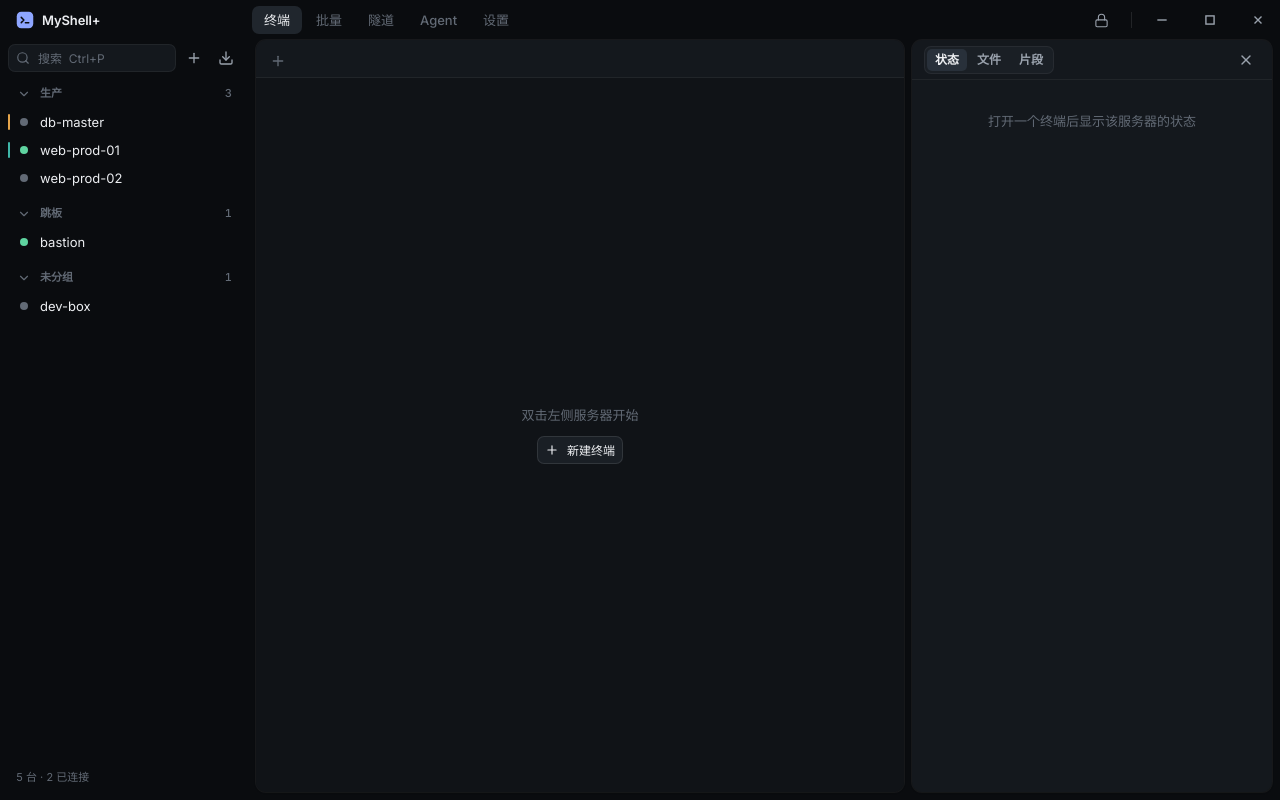
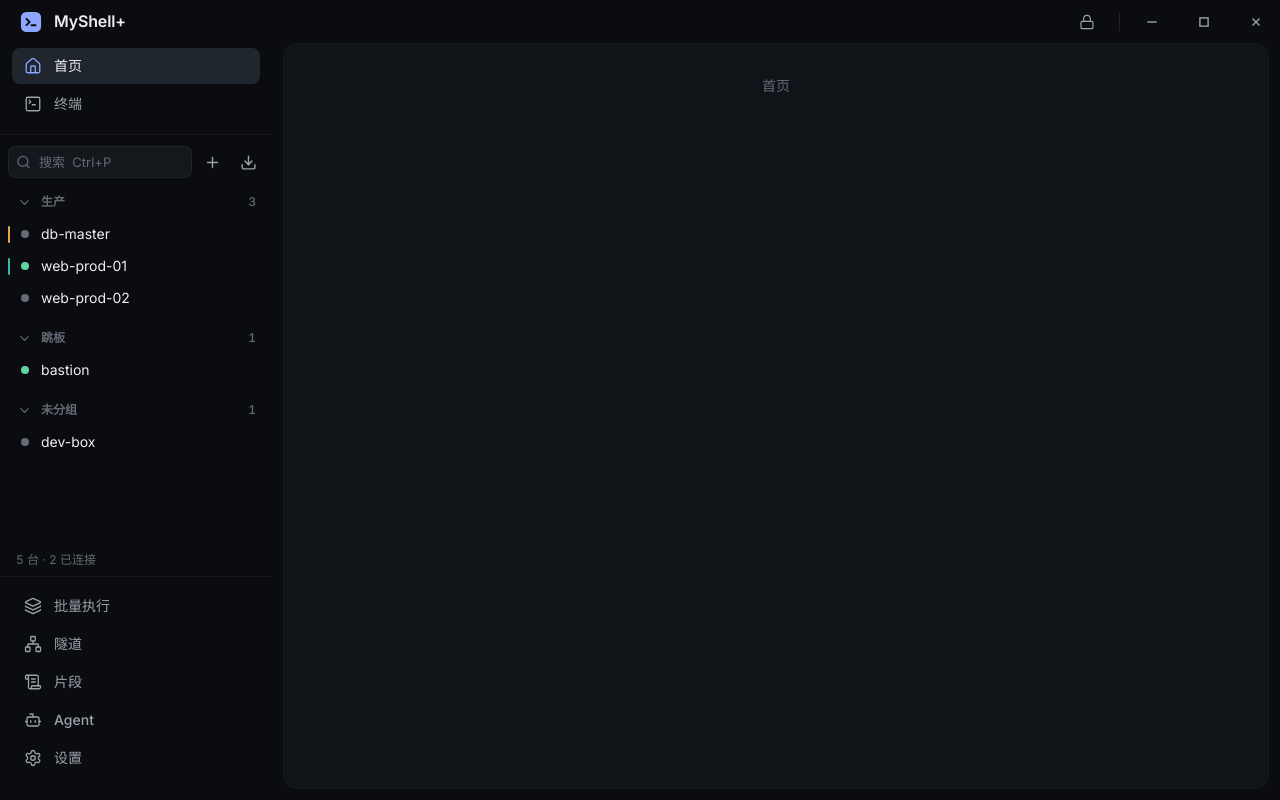
Before and after one commit to cnklpz/myshellplus, a React (Vite) app: page / in a window 1280 px wide. Built offline with nearby package versions, Linux system fonts and the light colour scheme.

Commit message:
feat(ui): sidebar pages (home/terminal), tools as modals, side panel tabs and rail, larger sizing

```diff
--- a/src/App.css
+++ b/src/App.css
@@ -1,57 +1,101 @@
-/* Window frame: dark chrome around a single raised content surface. */
+/* Window frame: dark chrome around raised content surfaces. Sizes use the tokens in base.css. */
 .shell { display: flex; flex-direction: column; height: 100%; background: var(--chrome); }
 
-.titlebar {
-  display: flex; align-items: center; gap: var(--sp-1);
-  height: 40px; flex: none; padding-left: var(--sp-4);
-}
-.tb-brand { display: flex; align-items: center; gap: var(--sp-2); width: 232px; flex: none; font-weight: 600; letter-spacing: -0.01em; }
-.tb-mark { width: 18px; height: 18px; flex: none; }
+.titlebar { display: flex; align-items: center; gap: var(--sp-1); height: 44px; flex: none; padding-left: var(--sp-5); }
+.tb-brand { display: flex; align-items: center; gap: var(--sp-3); flex: none; font-size: var(--fs-lg); font-weight: 600; letter-spacing: -0.01em; }
+.tb-mark { width: 22px; height: 22px; flex: none; }
 .tb-mark rect { fill: var(--accent); }
 .tb-mark path { fill: none; stroke: var(--accent-fg); stroke-width: 2; stroke-linecap: round; stroke-linejoin: round; }
-.tb-nav { display: flex; align-items: center; gap: 2px; }
-.tb-nav > button {
-  height: 28px; padding: 0 var(--sp-3); border: none; border-radius: var(--radius-md);
-  background: transparent; color: var(--fg-2); font-size: var(--fs-md); font-weight: 500; cursor: pointer; white-space: nowrap;
-  transition: color 0.12s, background 0.12s;
-}
-.tb-nav > button:hover { color: var(--fg-0); }
-.tb-nav > button.on { color: var(--fg-0); background: var(--bg-3); }
 .tb-btn {
   display: inline-flex; align-items: center; justify-content: center;
-  width: 44px; height: 40px; border: none; background: transparent; color: var(--fg-1); cursor: pointer; flex: none;
+  width: 48px; height: 44px; border: none; background: transparent; color: var(--fg-1); cursor: pointer; flex: none;
 }
 .tb-btn:hover { background: var(--bg-3); color: var(--fg-0); }
 .tb-btn.close:hover { background: #e5484d; color: #fff; }
 .tb-btn svg { width: 14px; height: 14px; fill: none; stroke: currentColor; stroke-width: 1.2; }
-.tb-btn > .lucide { width: 15px; height: 15px; stroke-width: 1.75; }
-.tb-sep { width: 1px; height: 16px; background: var(--line-strong); margin: 0 var(--sp-1); }
+.tb-btn > .lucide { width: 16px; height: 16px; stroke-width: 1.75; }
+.tb-sep { width: 1px; height: 18px; background: var(--line-strong); margin: 0 var(--sp-1); }
 
 .app {
   display: grid;
-  grid-template-columns: 248px minmax(0, 1fr);
+  grid-template-columns: 272px minmax(0, 1fr);
   flex: 1 1 auto; min-height: 0;
-  padding: 0 var(--sp-2) var(--sp-2) 0;
-  gap: var(--sp-2);
+  padding: 0 var(--sp-3) var(--sp-3) 0;
+  gap: var(--sp-3);
 }
-.app.with-side { grid-template-columns: 248px minmax(0, 1fr) 360px; }
+.app.with-side { grid-template-columns: 272px minmax(0, 1fr) 380px; }
+.app.with-rail { grid-template-columns: 272px minmax(0, 1fr) 48px; }
 
+/* ---------- sidebar ---------- */
 .sidebar { display: flex; flex-direction: column; min-height: 0; background: var(--chrome); }
-.main, .side {
+.sb { display: flex; flex-direction: column; min-height: 0; height: 100%; }
+.sb-pages, .sb-tools { display: flex; flex-direction: column; gap: 2px; padding: var(--sp-2) var(--sp-3); flex: none; }
+.sb-pages { padding-top: var(--sp-1); }
+.sb-tools { box-shadow: inset 0 1px 0 var(--line); padding-top: var(--sp-3); padding-bottom: var(--sp-3); }
+.sb-hosts { flex: 1 1 auto; min-height: 0; display: flex; flex-direction: column; box-shadow: inset 0 1px 0 var(--line); margin-top: var(--sp-1); padding-top: var(--sp-2); }
+.sb-item {
+  display: flex; align-items: center; gap: var(--sp-3);
+  height: var(--h-md); padding: 0 var(--sp-3); border: none; border-radius: var(--radius-md);
+  background: transparent; color: var(--fg-1); font-size: var(--fs-md); font-weight: 500; cursor: pointer; text-align: left;
+  transition: background 0.12s, color 0.12s;
+}
+.sb-item:hover { background: var(--bg-2); color: var(--fg-0); }
+.sb-item.on { background: var(--bg-3); color: var(--fg-0); }
+.sb-item > svg { width: 18px; height: 18px; flex: none; stroke-width: 1.75; }
+.sb-item.on > svg { color: var(--accent); }
+.sb-item > span:first-of-type { flex: 1 1 auto; }
+.sb-count { flex: none; min-width: 22px; height: 20px; padding: 0 6px; border-radius: 10px; background: var(--bg-4); color: var(--fg-1); font-size: var(--fs-xs); font-weight: 600; display: inline-flex; align-items: center; justify-content: center; font-variant-numeric: tabular-nums; }
+
+/* ---------- content surfaces ---------- */
+.main, .side, .side-rail {
   display: flex; flex-direction: column; min-width: 0; min-height: 0;
   background: var(--bg-0); border-radius: var(--radius-lg); overflow: hidden;
   box-shadow: 0 0 0 1px var(--line), 0 1px 2px rgba(0, 0, 0, 0.3);
 }
 .side { background: var(--bg-1); }
 .view { position: relative; flex: 1 1 auto; min-height: 0; flex-direction: column; }
-.side-toggles {
-  position: absolute; top: 46px; right: var(--sp-2); z-index: 5;
-  display: flex; flex-direction: column; gap: 2px;
-  padding: 3px; background: var(--bg-2); border-radius: var(--radius-md); box-shadow: var(--shadow);
+
+/* Side panel: full-width tabs, collapse button aligned on the same row. */
+.side-tabs {
+  display: flex; align-items: stretch; height: 48px; flex: none; padding: 0 var(--sp-2);
+  box-shadow: inset 0 -1px 0 var(--line);
 }
+.side-tabs > button {
+  flex: 1 1 0; display: inline-flex; align-items: center; justify-content: center; gap: var(--sp-2);
+  border: none; background: transparent; color: var(--fg-2); font-size: var(--fs-md); font-weight: 500; cursor: pointer;
+  position: relative; transition: color 0.12s;
+}
+.side-tabs > button svg { width: 16px; height: 16px; stroke-width: 1.75; }
+.side-tabs > button:hover { color: var(--fg-0); }
+.side-tabs > button.on { color: var(--fg-0); }
+.side-tabs > button.on::after {
+  content: ""; position: absolute; left: var(--sp-4); right: var(--sp-4); bottom: 0; height: 2px; border-radius: 2px; background: var(--accent);
+}
+.side-tabs > .side-collapse { flex: 0 0 40px; color: var(--fg-2); }
+.side-body { flex: 1 1 auto; min-height: 0; display: flex; flex-direction: column; }
 
-/* Full-page views (batch, tunnels, agent, settings) */
+/* Collapsed side panel: slim icon rail */
+.side-rail { align-items: center; gap: var(--sp-1); padding: var(--sp-2) 0; background: var(--bg-1); }
+.side-rail-btn {
+  width: 36px; height: 36px; border: none; border-radius: var(--radius-md); background: transparent;
+  color: var(--fg-1); cursor: pointer; display: inline-flex; align-items: center; justify-content: center;
+}
+.side-rail-btn:hover { background: var(--bg-3); color: var(--fg-0); }
+.side-rail-btn svg { width: 18px; height: 18px; stroke-width: 1.75; }
+
+/* ---------- full-page views (also used inside PageModal) ---------- */
 .page { display: flex; flex-direction: column; flex: 1 1 auto; min-height: 0; }
-.page-header { display: flex; align-items: center; gap: var(--sp-2); height: 56px; padding: 0 var(--sp-6); flex: none; }
+.page-header { display: flex; align-items: center; gap: var(--sp-3); height: 64px; padding: 0 var(--sp-6); flex: none; }
 .page-header h1 { font-size: var(--fs-xl); font-weight: 600; letter-spacing: -0.02em; margin: 0; }
 .page-body { flex: 1 1 auto; min-height: 0; overflow: auto; padding: var(--sp-2) var(--sp-6) var(--sp-6); }
+
+.page-modal-overlay { z-index: 90; }
+.page-modal {
+  position: relative; display: flex; flex-direction: column;
+  max-width: calc(100vw - 64px); height: min(820px, calc(100vh - 96px));
+  background: var(--bg-0); border-radius: 14px; box-shadow: var(--shadow); overflow: hidden;
+}
+/* Close button sits on the page header line; headers leave room for it. */
+.page-modal-close { position: absolute; top: 14px; right: var(--sp-4); z-index: 3; }
+.page-modal .page-header { padding-right: 64px; }
+.snippets-modal-body { flex: 1 1 auto; min-height: 0; display: flex; flex-direction: column; padding: 0 var(--sp-4) var(--sp-4); }
--- a/src/App.tsx
+++ b/src/App.tsx
@@ -1,6 +1,8 @@
 import { listen } from "@tauri-apps/api/event";
-import { Activity, FolderOpen, ScrollText, X } from "lucide-react";
+import { Activity, FolderOpen, PanelRightClose, ScrollText } from "lucide-react";
 import { useEffect } from "react";
+import { PageModal } from "./components/PageModal";
+import { Sidebar } from "./components/Sidebar";
 import { Titlebar } from "./components/Titlebar";
 import { Toasts } from "./components/ui";
 import { AgentView } from "./features/agent/AgentView";
@@ -8,7 +10,7 @@ import { PromptCenter } from "./features/agent/PromptCenter";
 import { BatchView } from "./features/batch/BatchView";
 import { FilesPanel } from "./features/files/FilesPanel";
 import { HostEditor } from "./features/hosts/HostEditor";
-import { HostSidebar } from "./features/hosts/HostSidebar";
+import { HomeView } from "./features/home/HomeView";
 import { ImportDialog } from "./features/import/ImportDialog";
 import { MonitorPanel } from "./features/monitor/MonitorPanel";
 import { SettingsView } from "./features/settings/SettingsView";
@@ -17,7 +19,7 @@ import { TerminalArea } from "./features/terminal/TerminalArea";
 import { TunnelsView } from "./features/tunnels/TunnelsView";
 import { VaultGate } from "./features/vault/VaultGate";
 import { api, type ConnState, type Latency } from "./lib/api";
-import { type SidePanel, useApp } from "./store";
+import { type SidePanel, type ToolModal, useApp } from "./store";
 import "./App.css";
 
 const PANELS: { id: Exclude<SidePanel, null>; icon: typeof Activity; label: string }[] = [
@@ -45,12 +47,12 @@ async function bootstrap() {
 export default function App() {
   const vault = useApp((s) => s.vault);
   const view = useApp((s) => s.view);
+  const modal = useApp((s) => s.modal);
   const sidePanel = useApp((s) => s.sidePanel);
   const setSidePanel = useApp((s) => s.setSidePanel);
   const panelHostId = useApp((s) => s.panelHostId);
   const editingHost = useApp((s) => s.editingHost);
   const importOpen = useApp((s) => s.importOpen);
-  const panelHost = useApp((s) => s.hosts.find((h) => h.id === s.panelHostId));
 
   useEffect(() => {
     bootstrap();
@@ -70,56 +72,44 @@ export default function App() {
 
   if (!vault) return null;
   const locked = !vault.unlocked;
-  const showSide = view === "terminal" && sidePanel !== null;
+  const onTerminal = view === "terminal";
+  const showSide = onTerminal && sidePanel !== null;
+  const closeModal = () => useApp.getState().setModal(null);
 
   return (
     <div className="shell">
       <Titlebar />
-      <div className={"app" + (showSide ? " with-side" : "")}>
+      <div className={"app" + (showSide ? " with-side" : "") + (onTerminal && !showSide ? " with-rail" : "")}>
         <aside className="sidebar">
-        <HostSidebar />
+          <Sidebar />
         </aside>
 
         <main className="main">
-        {/* Terminals stay mounted while other views are shown so xterm state is kept. */}
-        <div className="view" style={{ display: view === "terminal" ? "flex" : "none" }}>
+          {/* Terminals stay mounted on every page so xterm state is kept. */}
+          <div className="view" style={{ display: onTerminal ? "flex" : "none" }}>
             <TerminalArea />
-          {view === "terminal" && sidePanel === null && (
-            <div className="side-toggles">
-              {PANELS.map((p) => (
-                <button key={p.id} className="icon-btn" title={p.label} onClick={() => setSidePanel(p.id)}>
-                  <p.icon />
-                </button>
-              ))}
+          </div>
+          {view === "home" && (
+            <div className="view" style={{ display: "flex" }}>
+              <HomeView />
             </div>
           )}
-        </div>
-        {/* Batch stays mounted so a running batch and its history survive view switches. */}
-        <div className="view" style={{ display: view === "batch" ? "flex" : "none" }}>
-          <BatchView />
-        </div>
-        {view === "tunnels" && <TunnelsView />}
-        {view === "agent" && <AgentView />}
-        {view === "settings" && <SettingsView />}
         </main>
 
         {showSide && (
-        <aside className="side panel">
-          <div className="panel-header">
-            <div className="seg">
+          <aside className="side">
+            <div className="side-tabs">
               {PANELS.map((p) => (
                 <button key={p.id} className={sidePanel === p.id ? "on" : ""} onClick={() => setSidePanel(p.id)}>
-                  {p.label}
+                  <p.icon />
+                  <span>{p.label}</span>
                 </button>
               ))}
-            </div>
-            <span className="grow ellipsis faint" style={{ fontWeight: 400, fontSize: "var(--fs-sm)" }}>
-              {panelHost?.name}
-            </span>
-            <button className="icon-btn" title="收起" onClick={() => setSidePanel(null)}>
-              <X />
+              <button className="side-collapse" title="收起" onClick={() => setSidePanel(null)}>
+                <PanelRightClose />
               </button>
             </div>
+            <div className="side-body">
               {sidePanel === "snippets" ? (
                 <SnippetsPanel hostId={panelHostId} />
               ) : panelHostId ? (
@@ -129,12 +119,32 @@ export default function App() {
                   <FilesPanel key={panelHostId} hostId={panelHostId} />
                 )
               ) : (
-            <div className="empty">打开一个终端后显示该服务器的{sidePanel === "monitor" ? "状态" : "文件"}</div>
+                <div className="empty">未选择服务器</div>
               )}
+            </div>
           </aside>
         )}
 
+        {onTerminal && !showSide && (
+          <aside className="side-rail">
+            {PANELS.map((p) => (
+              <button key={p.id} className="side-rail-btn" title={p.label} onClick={() => setSidePanel(p.id)}>
+                <p.icon />
+              </button>
+            ))}
+          </aside>
+        )}
       </div>
+
+      {(["batch", "tunnels", "snippets", "agent", "settings"] as ToolModal[]).map((m) => (
+        <PageModal key={m} open={modal === m} onClose={closeModal} width={m === "snippets" ? 720 : 1120}>
+          {m === "batch" && <BatchView />}
+          {m === "tunnels" && modal === m && <TunnelsView />}
+          {m === "snippets" && modal === m && <SnippetsModal />}
+          {m === "agent" && modal === m && <AgentView />}
+          {m === "settings" && modal === m && <SettingsView />}
+        </PageModal>
+      ))}
 
       {editingHost !== null && <HostEditor />}
       {importOpen && <ImportDialog />}
@@ -144,3 +154,18 @@ export default function App() {
     </div>
   );
 }
+
+/** Snippets as a full page inside the modal. */
+function SnippetsModal() {
+  const hostId = useApp((s) => s.panelHostId);
+  return (
+    <div className="page">
+      <div className="page-header">
+        <h1>片段</h1>
+      </div>
+      <div className="snippets-modal-body">
+        <SnippetsPanel hostId={hostId} />
+      </div>
+    </div>
+  );
+}
--- /dev/null
+++ b/src/components/PageModal.tsx
@@ -0,0 +1,23 @@
+// Large modal hosting a full page view (batch, tunnels, snippets, agent, settings).
+// Content stays mounted while hidden so running work (e.g. a batch) and its state survive closing.
+import { X } from "lucide-react";
+import type { ReactNode } from "react";
+import { useEscClose } from "./ui";
+
+export function PageModal(props: { open: boolean; onClose: () => void; width?: number; children: ReactNode }) {
+  useEscClose(props.onClose, props.open);
+  return (
+    <div
+      className="overlay page-modal-overlay"
+      style={{ display: props.open ? "flex" : "none" }}
+      onMouseDown={(e) => e.target === e.currentTarget && props.onClose()}
+    >
+      <div className="page-modal" style={{ width: props.width ?? 1120 }}>
+        <button className="icon-btn md page-modal-close" title="关闭" onClick={props.onClose}>
+          <X />
+        </button>
+        {props.children}
+      </div>
+    </div>
+  );
+}
--- /dev/null
+++ b/src/components/Sidebar.tsx
@@ -0,0 +1,55 @@
+// Left sidebar: page switch (首页 / 终端) on top, host list in the middle, tools (opened as modals) at the bottom.
+import { Bot, House, Layers, Network, ScrollText, Settings, SquareTerminal } from "lucide-react";
+import { HostSidebar } from "../features/hosts/HostSidebar";
+import { type ToolModal, type View, useApp } from "../store";
+
+const PAGES: { view: View; label: string; icon: typeof House }[] = [
+  { view: "home", label: "首页", icon: House },
+  { view: "terminal", label: "终端", icon: SquareTerminal },
+];
+
+const TOOLS: { modal: ToolModal; label: string; icon: typeof House }[] = [
+  { modal: "batch", label: "批量执行", icon: Layers },
+  { modal: "tunnels", label: "隧道", icon: Network },
+  { modal: "snippets", label: "片段", icon: ScrollText },
+  { modal: "agent", label: "Agent", icon: Bot },
+];
+
+export function Sidebar() {
+  const view = useApp((s) => s.view);
+  const setView = useApp((s) => s.setView);
+  const modal = useApp((s) => s.modal);
+  const setModal = useApp((s) => s.setModal);
+  const sessions = useApp((s) => s.tabs.length);
+
+  return (
+    <div className="sb">
+      <nav className="sb-pages">
+        {PAGES.map((p) => (
+          <button key={p.view} className={"sb-item" + (view === p.view ? " on" : "")} onClick={() => setView(p.view)}>
+            <p.icon />
+            <span>{p.label}</span>
+            {p.view === "terminal" && sessions > 0 && <span className="sb-count">{sessions}</span>}
+          </button>
+        ))}
+      </nav>
+
+      <div className="sb-hosts">
+        <HostSidebar />
+      </div>
+
+      <nav className="sb-tools">
+        {TOOLS.map((t) => (
+          <button key={t.modal} className={"sb-item" + (modal === t.modal ? " on" : "")} onClick={() => setModal(t.modal)}>
+            <t.icon />
+            <span>{t.label}</span>
+          </button>
+        ))}
+        <button className={"sb-item" + (modal === "settings" ? " on" : "")} onClick={() => setModal("settings")}>
+          <Settings />
+          <span>设置</span>
+        </button>
+      </nav>
+    </div>
+  );
+}
--- a/src/components/Titlebar.tsx
+++ b/src/components/Titlebar.tsx
@@ -3,15 +3,7 @@ import { getCurrentWindow } from "@tauri-apps/api/window";
 import { Lock } from "lucide-react";
 import { useEffect, useState } from "react";
 import { api } from "../lib/api";
-import { type View, useApp } from "../store";
-
-const VIEWS: { view: View; label: string }[] = [
-  { view: "terminal", label: "终端" },
-  { view: "batch", label: "批量" },
-  { view: "tunnels", label: "隧道" },
-  { view: "agent", label: "Agent" },
-  { view: "settings", label: "设置" },
-];
+import { useApp } from "../store";
 
 const inTauri = "__TAURI_INTERNALS__" in window;
 
@@ -24,8 +16,6 @@ function win() {
 }
 
 export function Titlebar() {
-  const view = useApp((s) => s.view);
-  const setView = useApp((s) => s.setView);
   const [maximized, setMaximized] = useState(false);
 
   useEffect(() => {
@@ -48,14 +38,6 @@ export function Titlebar() {
         </svg>
         <span data-tauri-drag-region>MyShell+</span>
       </div>
-
-      <nav className="tb-nav">
-        {VIEWS.map((v) => (
-          <button key={v.view} className={view === v.view ? "on" : ""} onClick={() => setView(v.view)}>
-            {v.label}
-          </button>
-        ))}
-      </nav>
 
       <div className="spacer" data-tauri-drag-region />
 
--- /dev/null
+++ b/src/features/home/HomeView.tsx
@@ -0,0 +1,4 @@
+// Home page: server overview. STUB — implemented by a feature agent.
+export function HomeView() {
+  return <div className="empty">首页</div>;
+}
--- a/src/store.ts
+++ b/src/store.ts
@@ -2,7 +2,10 @@
 import { create } from "zustand";
 import { api, type ConnState, type Host, type VaultStatus } from "./lib/api";
 
-export type View = "terminal" | "batch" | "tunnels" | "agent" | "settings";
+/** Main pages switched from the sidebar. */
+export type View = "home" | "terminal";
+/** Tools opened as large modals from the sidebar footer. */
+export type ToolModal = "batch" | "tunnels" | "snippets" | "agent" | "settings";
 export type SidePanel = "monitor" | "files" | "snippets" | null;
 
 export interface TermTab {
@@ -24,6 +27,9 @@ interface AppState {
   tabs: TermTab[];
   activeTab: string | null;
   view: View;
+  modal: ToolModal | null;
+  /** Terminal page group filter ("" = all) */
+  termGroup: string;
   sidePanel: SidePanel;
   /** Host shown in the side panel (defaults to the active tab's host) */
   panelHostId: string | null;
@@ -37,6 +43,8 @@ interface AppState {
   setConn: (s: ConnState) => void;
   setLatency: (hostId: string, ms: number | null) => void;
   setView: (v: View) => void;
+  setModal: (m: ToolModal | null) => void;
+  setTermGroup: (g: string) => void;
   setSidePanel: (p: SidePanel) => void;
   setPanelHost: (id: string | null) => void;
   addTab: (t: TermTab) => void;
@@ -58,7 +66,9 @@ export const useApp = create<AppState>((set, get) => ({
   latency: {},
   tabs: [],
   activeTab: null,
-  view: "terminal",
+  view: "home",
+  modal: null,
+  termGroup: "",
   sidePanel: "monitor",
   panelHostId: null,
   toasts: [],
@@ -70,6 +80,8 @@ export const useApp = create<AppState>((set, get) => ({
   setConn: (s) => set({ conn: { ...get().conn, [s.hostId]: s } }),
   setLatency: (hostId, ms) => set({ latency: { ...get().latency, [hostId]: ms } }),
   setView: (view) => set({ view }),
+  setModal: (modal) => set({ modal }),
+  setTermGroup: (termGroup) => set({ termGroup }),
   setSidePanel: (sidePanel) => set({ sidePanel }),
   setPanelHost: (panelHostId) => set({ panelHostId }),
   addTab: (t) => set({ tabs: [...get().tabs, t], activeTab: t.id, view: "terminal", panelHostId: t.hostId }),
--- a/src/styles/base.css
+++ b/src/styles/base.css
@@ -8,25 +8,26 @@
   --sp-2: 8px;
   --sp-3: 12px;
   --sp-4: 16px;
+  --sp-5: 20px;
   --sp-6: 24px;
   --sp-8: 32px;
 
-  --h-sm: 28px; /* compact controls, list rows */
-  --h-md: 32px; /* default controls */
-  --icon-sm: 14px;
-  --icon-md: 16px;
+  --h-sm: 32px; /* compact controls, list rows */
+  --h-md: 36px; /* default controls */
+  --icon-sm: 15px;
+  --icon-md: 17px;
   --scrollbar-w: 10px;
-  --radius-sm: 5px;
-  --radius-md: 7px;
-  --radius-lg: 10px;
+  --radius-sm: 6px;
+  --radius-md: 8px;
+  --radius-lg: 12px;
 
   --font-ui: "Inter Variable", "Inter", "Segoe UI Variable Text", "Microsoft YaHei UI", system-ui, sans-serif;
   --font-mono: "JetBrains Mono Variable", "JetBrains Mono", "Cascadia Mono", Consolas, "Microsoft YaHei Mono", monospace;
-  --fs-xs: 11px;
-  --fs-sm: 12px;
-  --fs-md: 13px;
-  --fs-lg: 15px;
-  --fs-xl: 20px;
+  --fs-xs: 12px;
+  --fs-sm: 13px;
+  --fs-md: 14px;
+  --fs-lg: 16px;
+  --fs-xl: 22px;
 
   /* Dark graphite. Surfaces are told apart by tone, not by borders. */
   --chrome: #0a0c0f;   /* window frame, sidebar */
@@ -98,11 +99,11 @@ input, textarea, select, button { font: inherit; color: inherit; }
 .panel { display: flex; flex-direction: column; min-height: 0; background: var(--bg-1); }
 .panel-header {
   display: flex; align-items: center; gap: var(--sp-2);
-  height: 40px; padding: 0 var(--sp-3); flex: none;
+  height: 48px; padding: 0 var(--sp-4); flex: none;
   box-shadow: inset 0 -1px 0 var(--line);
   font-weight: 600; font-size: var(--fs-md); letter-spacing: -0.005em;
 }
-.panel-body { padding: var(--sp-3); overflow: auto; min-height: 0; flex: 1 1 auto; }
+.panel-body { padding: var(--sp-4); overflow: auto; min-height: 0; flex: 1 1 auto; }
 .section-title {
   display: flex; align-items: center; gap: var(--sp-2);
   height: var(--h-sm); font-size: var(--fs-sm); font-weight: 600; color: var(--fg-1);
@@ -155,7 +156,7 @@ input, textarea, select, button { font: inherit; color: inherit; }
 .input::placeholder, .textarea::placeholder { color: var(--fg-2); }
 
 /* Form field: label column is fixed width so all inputs align on one vertical line. */
-.field { display: grid; grid-template-columns: 96px 1fr; align-items: center; gap: var(--sp-3); }
+.field { display: grid; grid-template-columns: 104px 1fr; align-items: center; gap: var(--sp-3); }
 .field > label { color: var(--fg-1); font-size: var(--fs-sm); text-align: right; }
 .field.top { align-items: start; }
 .field.top > label { padding-top: var(--sp-2); }
@@ -163,7 +164,7 @@ input, textarea, select, button { font: inherit; color: inherit; }
 
 .badge {
   display: inline-flex; align-items: center; gap: var(--sp-1);
-  height: 18px; padding: 0 6px; border-radius: var(--radius-sm);
+  height: 20px; padding: 0 7px; border-radius: var(--radius-sm);
   font-size: var(--fs-xs); font-weight: 500; background: var(--bg-3); color: var(--fg-1); white-space: nowrap;
 }
 .badge.ok { background: color-mix(in srgb, var(--ok) 14%, transparent); color: var(--ok); }
@@ -188,7 +189,7 @@ input, textarea, select, button { font: inherit; color: inherit; }
 .list-row .meta { margin-left: auto; color: var(--fg-2); font-size: var(--fs-xs); font-variant-numeric: tabular-nums; flex: none; }
 
 /* Tabs */
-.tabs { display: flex; align-items: stretch; gap: 0; height: 38px; background: var(--bg-1); box-shadow: inset 0 -1px 0 var(--line); flex: none; }
+.tabs { display: flex; align-items: stretch; gap: 0; height: 42px; background: var(--bg-1); box-shadow: inset 0 -1px 0 var(--line); flex: none; }
 .tab {
   display: flex; align-items: center; gap: var(--sp-2);
   padding: 0 var(--sp-3); cursor: pointer; position: relative;
@@ -230,10 +231,10 @@ input, textarea, select, button { font: inherit; color: inherit; }
 .empty svg { width: 22px; height: 22px; opacity: 0.6; }
 
 /* Toggle switch */
-.toggle { position: relative; width: 32px; height: 18px; flex: none; border-radius: 9px; background: var(--bg-4); border: none; cursor: pointer; padding: 0; }
-.toggle::after { content: ""; position: absolute; top: 2px; left: 2px; width: 14px; height: 14px; border-radius: 50%; background: var(--fg-1); transition: transform 0.15s; }
+.toggle { position: relative; width: 36px; height: 20px; flex: none; border-radius: 10px; background: var(--bg-4); border: none; cursor: pointer; padding: 0; }
+.toggle::after { content: ""; position: absolute; top: 2px; left: 2px; width: 16px; height: 16px; border-radius: 50%; background: var(--fg-1); transition: transform 0.15s; }
 .toggle.on { background: var(--accent); }
-.toggle.on::after { transform: translateX(14px); background: #fff; }
+.toggle.on::after { transform: translateX(16px); background: #fff; }
 
 /* Progress bar */
 .bar { height: 6px; border-radius: 3px; background: var(--bg-4); overflow: hidden; flex: none; }
```
Also changed, not shown: src/components/ui.tsx (+23 -17 lines). Lines whose indentation alone changed are shown as unchanged.
